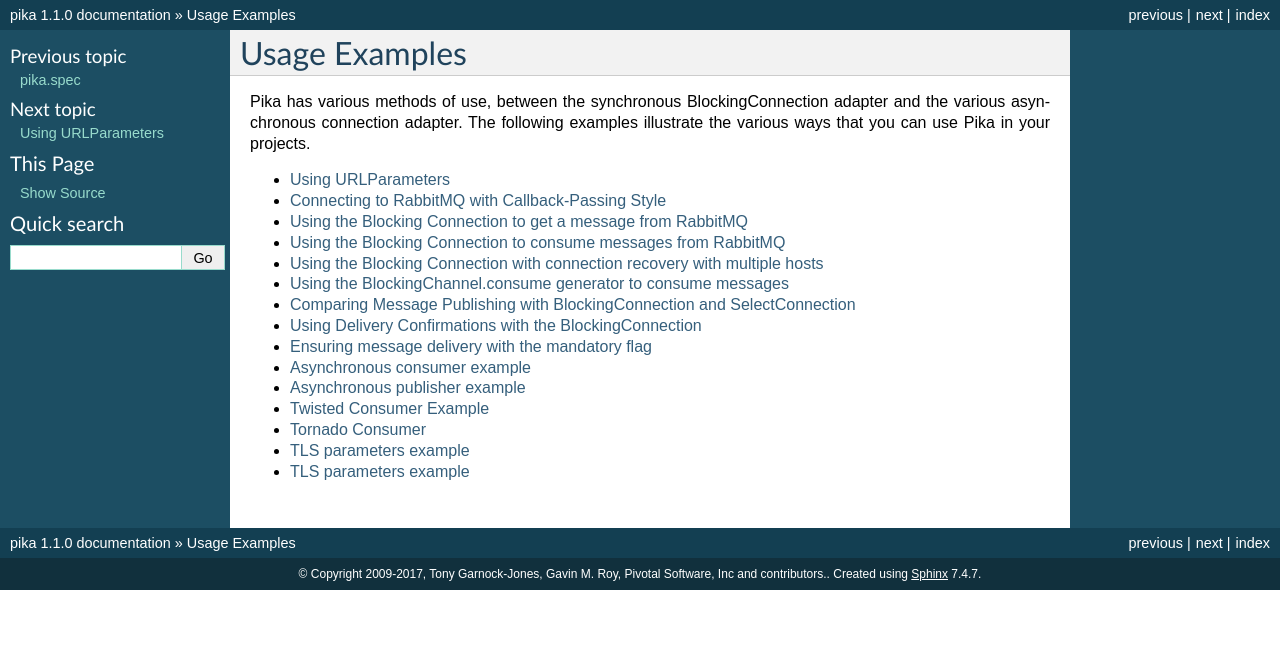
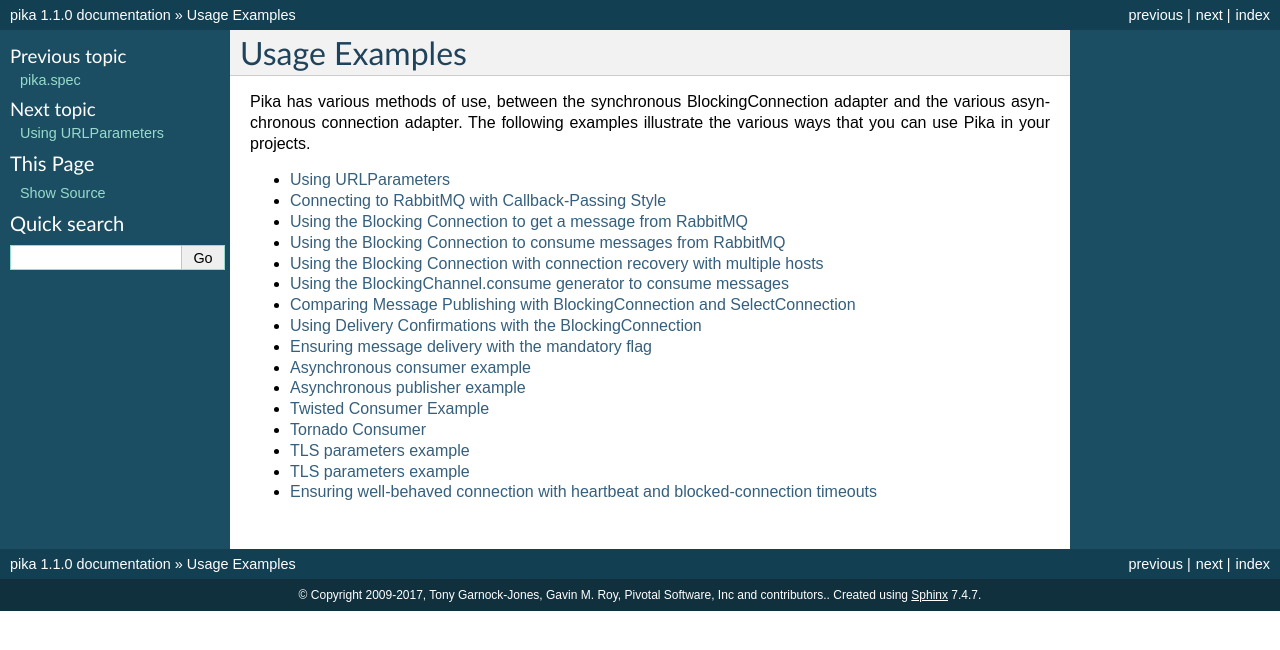
Before and after one commit to pika/pika, a Sphinx documentation site: the page built from docs/examples.rst, in a window 1280 px wide. Shown: the top 650 px of the page. Built offline with Sphinx 7.4.7, drawn with Linux system fonts in a browser that asks for light colours.

Commit message:
Link to heartbeat_and_blocked_timeouts example
Not sure why it was missing from the index of examples. I found it
via Google and found it useful.

```diff
--- a/docs/examples.rst
+++ b/docs/examples.rst
@@ -22,3 +22,4 @@ Pika has various methods of use, between the synchronous BlockingConnection adap
    examples/tornado_consumer
    examples/tls_mutual_authentication
    examples/tls_server_authentication
+   examples/heartbeat_and_blocked_timeouts
```
